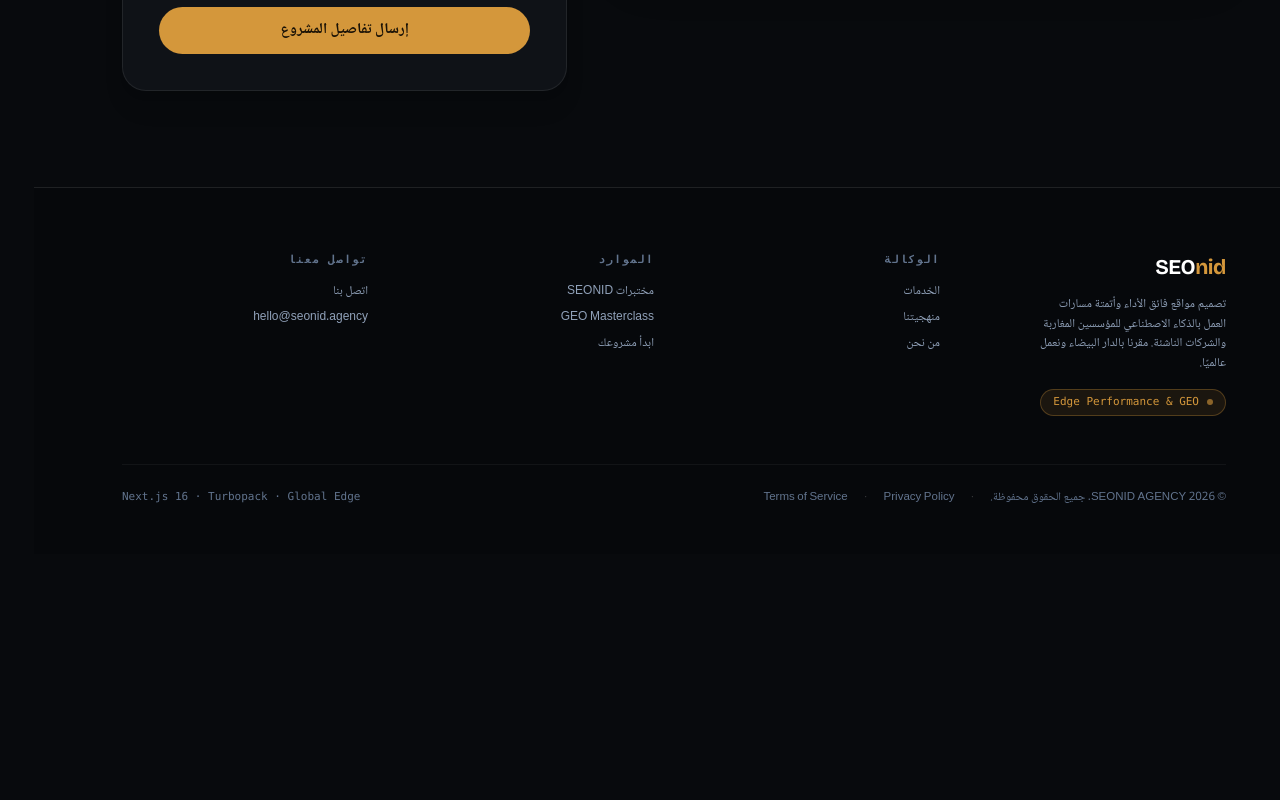
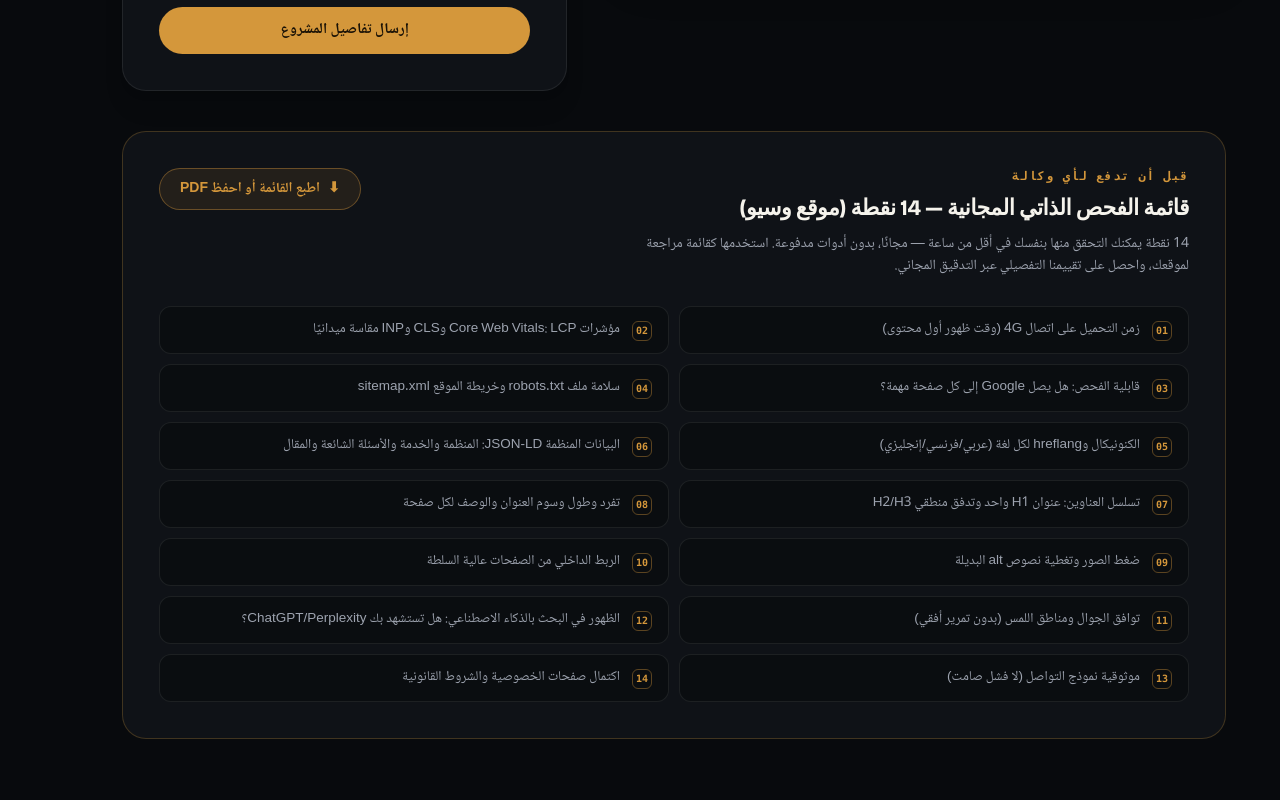
Before and after one commit to Abdelilah369/seonid-agency, a Next.js app: page /ar/audit in a window 1280 px wide. Shown: the part 820-1620 px from the top of the page. Before the commit the page ends 1374 px from the top, so only its background shows below. Built offline with nearby package versions, Linux system fonts and the light colour scheme.

Commit message:
upgrade: 100k-tier free features — FAQPage+Person schema, OG/Twitter cards, LCP poster img, server-comp tech stack, audit checklist lead magnet, mailto fallback

```diff
--- a/app/[locale]/audit/page.tsx
+++ b/app/[locale]/audit/page.tsx
@@ -2,6 +2,7 @@ import type { Metadata } from "next";
 import WovenDivider from "@/components/WovenDivider";
 import PageSchema from "@/components/PageSchema";
 import AuditForm from "@/components/AuditForm";
+import AuditChecklist from "@/components/AuditChecklist";
 import LiveAuditScanner from "@/components/LiveAuditScanner";
 import { getDictionary } from "@/lib/dictionaries";
 import { makeAlternates } from "@/lib/metadata";
@@ -62,6 +63,9 @@ export default async function AuditPage({ params }: PageProps<"/[locale]/audit">
           <AuditForm t={t.form} />
         </div>
       </div>
+
+      {/* Free 14-point audit checklist — lead magnet */}
+      <AuditChecklist locale={locale} />
     </section>
     </>
   );
--- a/app/[locale]/layout.tsx
+++ b/app/[locale]/layout.tsx
@@ -45,6 +45,21 @@ export async function generateMetadata({
     description: dict.home.meta.description,
     // NOTE: canonical + hreflang are set per-page via lib/metadata.ts
     // (makeAlternates). Pages must not be forced dynamic by headers().
+    openGraph: {
+      type: "website",
+      siteName: "SEONID AGENCY",
+      title: dict.home.meta.title,
+      description: dict.home.meta.description,
+      locale,
+      url: `https://seonid.agency/${locale}/`,
+      images: ["/opengraph-image"],
+    },
+    twitter: {
+      card: "summary_large_image",
+      title: dict.home.meta.title,
+      description: dict.home.meta.description,
+      images: ["/opengraph-image"],
+    },
   };
 }
 
--- /dev/null
+++ b/components/AuditChecklist.tsx
@@ -0,0 +1,108 @@
+"use client";
+
+import type { Locale } from "@/lib/i18n";
+
+const POINTS: Record<Locale, { label: string; points: string[] }> = {
+  en: {
+    label: "Free 14-point website & SEO self-check",
+    points: [
+      "Load time on a 4G connection (time to first content)",
+      "Core Web Vitals: LCP, CLS, INP measured in the field",
+      "Crawlability: is Google reaching every important page?",
+      "Robots.txt and sitemap.xml correctness",
+      "Canonical + hreflang for every locale (EN/FR/AR)",
+      "JSON-LD structured data: Organization, Service, FAQ, Article",
+      "Heading hierarchy: one H1, logical H2/H3 flow",
+      "Meta title/description uniqueness and length",
+      "Image compression + alt coverage",
+      "Internal linking from high-authority pages",
+      "Mobile viewport + tap targets (no horizontal scroll)",
+      "AI-search visibility: does ChatGPT/Perplexity cite you?",
+      "Form/contact reliability (no silent failures)",
+      "Privacy, GDPR-adjacent, and legal page completeness",
+    ],
+  },
+  fr: {
+    label: "Auto-vérification gratuite en 14 points (site & SEO)",
+    points: [
+      "Temps de chargement sur une connexion 4G",
+      "Core Web Vitals : LCP, CLS, INP mesurés sur le terrain",
+      "Crawlabilité : Google atteint-il chaque page importante ?",
+      "Exactitude de robots.txt et du sitemap.xml",
+      "Canonical + hreflang pour chaque langue (FR/EN/AR)",
+      "Données structurées JSON-LD : Organization, Service, FAQ, Article",
+      "Hiérarchie des titres : un H1, un flux H2/H3 logique",
+      "Unicité et longueur des balises title/description",
+      "Compression des images + couverture des attributs alt",
+      "Maillage interne depuis les pages à forte autorité",
+      "Viewport mobile + zones tactiles (pas de défilement horizontal)",
+      "Visibilité recherche IA : ChatGPT/Perplexity vous citent-ils ?",
+      "Fiabilité du formulaire de contact (aucun échec silencieux)",
+      "Confidentialité, conformité et pages légales complètes",
+    ],
+  },
+  ar: {
+    label: "قائمة الفحص الذاتي المجانية — 14 نقطة (موقع وسيو)",
+    points: [
+      "زمن التحميل على اتصال 4G (وقت ظهور أول محتوى)",
+      "مؤشرات Core Web Vitals: LCP وCLS وINP مقاسة ميدانيًا",
+      "قابلية الفحص: هل يصل Google إلى كل صفحة مهمة؟",
+      "سلامة ملف robots.txt وخريطة الموقع sitemap.xml",
+      "الكنونيكال وhreflang لكل لغة (عربي/فرنسي/إنجليزي)",
+      "البيانات المنظمة JSON-LD: المنظمة والخدمة والأسئلة الشائعة والمقال",
+      "تسلسل العناوين: عنوان H1 واحد وتدفق منطقي H2/H3",
+      "تفرد وطول وسوم العنوان والوصف لكل صفحة",
+      "ضغط الصور وتغطية نصوص alt البديلة",
+      "الربط الداخلي من الصفحات عالية السلطة",
+      "توافق الجوال ومناطق اللمس (بدون تمرير أفقي)",
+      "الظهور في البحث بالذكاء الاصطناعي: هل تستشهد بك ChatGPT/Perplexity؟",
+      "موثوقية نموذج التواصل (لا فشل صامت)",
+      "اكتمال صفحات الخصوصية والشروط القانونية",
+    ],
+  },
+};
+
+export default function AuditChecklist({ locale }: { locale: Locale }) {
+  const data = POINTS[locale] || POINTS.en;
+
+  return (
+    <div className="mt-10 rounded-3xl border border-accent/25 bg-surface p-7 sm:p-9">
+      <div className="flex flex-wrap items-start justify-between gap-4">
+        <div>
+          <p className="font-mono text-xs font-bold uppercase tracking-widest text-accent">
+            {locale === "ar" ? "قبل أن تدفع لأي وكالة" : locale === "fr" ? "Avant de payer une agence" : "Before you pay any agency"}
+          </p>
+          <h3 className="mt-2 font-display text-[22px] font-bold text-ink">{data.label}</h3>
+          <p className="mt-2 max-w-xl text-[14px] leading-relaxed text-ink-muted">
+            {locale === "ar"
+              ? "14 نقطة يمكنك التحقق منها بنفسك في أقل من ساعة — مجانًا، بدون أدوات مدفوعة. استخدمها كقائمة مراجعة لموقعك، واحصل على تقييمنا التفصيلي عبر التدقيق المجاني."
+              : locale === "fr"
+              ? "14 points vérifiables par vous-même en moins d'une heure — gratuitement, sans outils payants. Utilisez-la comme liste de contrôle pour votre site, puis obtenez notre évaluation détaillée via l'audit gratuit."
+              : "14 checks you can verify yourself in under an hour — free, no paid tools. Run it against your site, then get our full-depth read via the free audit."}
+          </p>
+        </div>
+        <button
+          onClick={() => window.print()}
+          className="inline-flex shrink-0 items-center gap-2 rounded-full border border-accent/40 bg-accent/10 px-5 py-2.5 text-sm font-semibold text-accent transition hover:bg-accent/20"
+        >
+          <span aria-hidden>⬇</span>
+          {locale === "ar" ? "اطبع القائمة أو احفظ PDF" : locale === "fr" ? "Imprimer / Enregistrer en PDF" : "Print / save as PDF"}
+        </button>
+      </div>
+
+      <ul className="mt-7 grid gap-2.5 sm:grid-cols-2">
+        {data.points.map((p, i) => (
+          <li
+            key={i}
+            className="flex items-start gap-3 rounded-xl border border-border bg-bg/60 px-4 py-3 text-[13.5px] leading-relaxed text-ink-muted"
+          >
+            <span className="mt-0.5 flex h-5 w-5 flex-none items-center justify-center rounded-md border border-accent/40 font-mono text-[10px] font-bold text-accent">
+              {String(i + 1).padStart(2, "0")}
+            </span>
+            {p}
+          </li>
+        ))}
+      </ul>
+    </div>
+  );
+}
--- a/components/TechStackShowcase.tsx
+++ b/components/TechStackShowcase.tsx
@@ -1,5 +1,3 @@
-"use client";
-
 import type { Locale } from "@/lib/i18n";
 
 export default function TechStackShowcase({ locale }: { locale: Locale }) {
--- a/lib/dictionaries/ar.ts
+++ b/lib/dictionaries/ar.ts
@@ -263,9 +263,11 @@ const ar: Dictionary = {
       submitting: "جارٍ الإرسال...",
       doneTitle: "تم استلام طلبك بنجاح.",
       doneBody: "سنراجع التفاصيل ونتواصل معك خلال 24 ساعة بالخطوات القادمة.",
-      genericError: "حدث خطأ غير متوقع. يرجى المحاولة مرة أخرى.",
+      genericError: "حدث خطأ أثناء الإرسال عبر النموذج.",
       requiredError: "البريد الإلكتروني مطلوب.",
       emailError: "صيغة البريد الإلكتروني غير صحيحة.",
+      fallbackIntro: "ليس عائقًا — افتح تطبيق البريد وستجد التفاصيل معبأة مسبقًا:",
+      fallbackLink: "أرسلها مباشرة إلى hello@seonid.agency",
     },
   },
   blog: {
--- a/lib/dictionaries/en.ts
+++ b/lib/dictionaries/en.ts
@@ -261,9 +261,11 @@ const en = {
       submitting: "Submitting...",
       doneTitle: "Inquiry Received.",
       doneBody: "We'll review your project details and get back to you within 24 hours with next steps.",
-      genericError: "Something went wrong. Please try again.",
+      genericError: "Something went wrong sending that through the site form.",
       requiredError: "Email is required.",
       emailError: "Please enter a valid email address.",
+      fallbackIntro: "Not a blocker — open your mail app instead and the details will be pre-filled:",
+      fallbackLink: "send it directly to hello@seonid.agency",
     },
   },
   blog: {
--- a/lib/dictionaries/fr.ts
+++ b/lib/dictionaries/fr.ts
@@ -263,9 +263,11 @@ const fr: Dictionary = {
       submitting: "Envoi en cours…",
       doneTitle: "Demande bien reçue.",
       doneBody: "Nous examinerons vos informations et vous recontacterons sous 24 heures avec les prochaines étapes.",
-      genericError: "Une erreur est survenue. Veuillez réessayer.",
+      genericError: "Une erreur est survenue lors de l'envoi via le formulaire.",
       requiredError: "L'adresse email est requise.",
       emailError: "L'adresse email ne semble pas valide.",
+      fallbackIntro: "Pas un blocage — ouvrez votre messagerie et les détails seront pré-remplis :",
+      fallbackLink: "envoyez-les directement à hello@seonid.agency",
     },
   },
   blog: {
--- a/package.json
+++ b/package.json
@@ -21,6 +21,7 @@
     "@types/react-dom": "^19",
     "eslint": "^9",
     "eslint-config-next": "16.3.1",
+    "lighthouse": "^13.4.1",
     "tailwindcss": "^4",
     "typescript": "^5"
   }
```
Also changed, not shown: app/[locale]/page.tsx (+12 -0 lines), components/AuditForm.tsx (+25 -3 lines), components/HeroFilm.tsx (+11 -2 lines), lib/jsonld.ts (+24 -0 lines), 1 other file (tests, documents, lock files or other folders).
